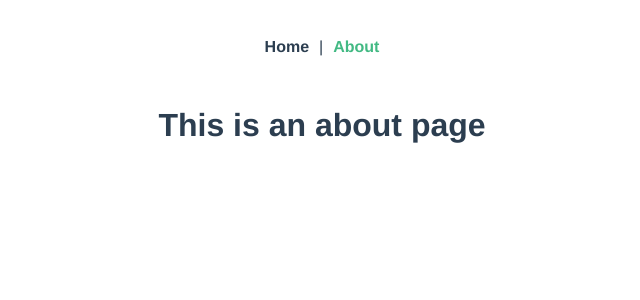
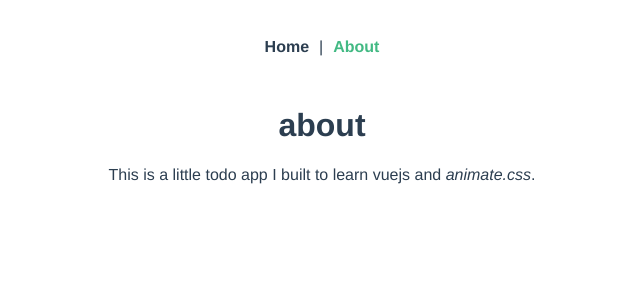
Before and after one commit to musabdullah0/todo, a Vue app: page /#/about in a window 1280 px wide. Shown: the top 300 px of the page, without its empty margins (318-958 px from the left). Built offline with nearby package versions, Linux system fonts and the light colour scheme; no server answers; what vuefire would draw is missing.

Commit message:
moved api key to .env

```diff
--- a/package.json
+++ b/package.json
@@ -10,6 +10,7 @@
   "dependencies": {
     "algebra.js": "^0.2.6",
     "core-js": "^3.6.5",
+    "dotenv": "^8.2.0",
     "firebase": "^7.15.0",
     "vue": "^2.6.11",
     "vue-router": "^3.2.0",
--- a/src/App.vue
+++ b/src/App.vue
@@ -5,7 +5,9 @@
       <span>|</span>
       <router-link to="/about">About</router-link>
     </div>
-    <router-view />
+    <transition name="router-anim" enter-active-class="animate__animated animate__fadeIn">
+      <router-view />
+    </transition>
   </div>
 </template>
 
--- a/src/firebase.js
+++ b/src/firebase.js
@@ -1,8 +1,10 @@
 import firebase from 'firebase/app'
 import 'firebase/firestore'
+import dotenv from 'dotenv'
 
+dotenv.config()
 let config = {
-    apiKey: "AIzaSyCDvWeVauRsO3IEBRYX7Ha6BVCxzzJ4Akc",
+    apiKey: process.env.API_KEY,
     authDomain: "vuefb-todo.firebaseapp.com",
     databaseURL: "https://vuefb-todo.firebaseio.com",
     projectId: "vuefb-todo",
--- a/src/views/About.vue
+++ b/src/views/About.vue
@@ -1,5 +1,9 @@
 <template>
   <div class="about">
-    <h1>This is an about page</h1>
+    <h1>about</h1>
+    <p>
+      This is a little todo app I built to learn vuejs and
+      <i>animate.css</i>.
+    </p>
   </div>
 </template>
--- a/src/views/Home.vue
+++ b/src/views/Home.vue
@@ -40,10 +40,6 @@ export default {
   created() {
     this.$bind("todos", db.collection("todos")).then(todos => {
       this.todos === todos;
-
-      // you can unbind a property anytime you want
-      // this will be done automatically when the component is destroyed
-      // this.$unbind("todos");
     });
   },
   firestore: {
```
Also changed, not shown: 2 other files (tests, documents, lock files or other folders).
